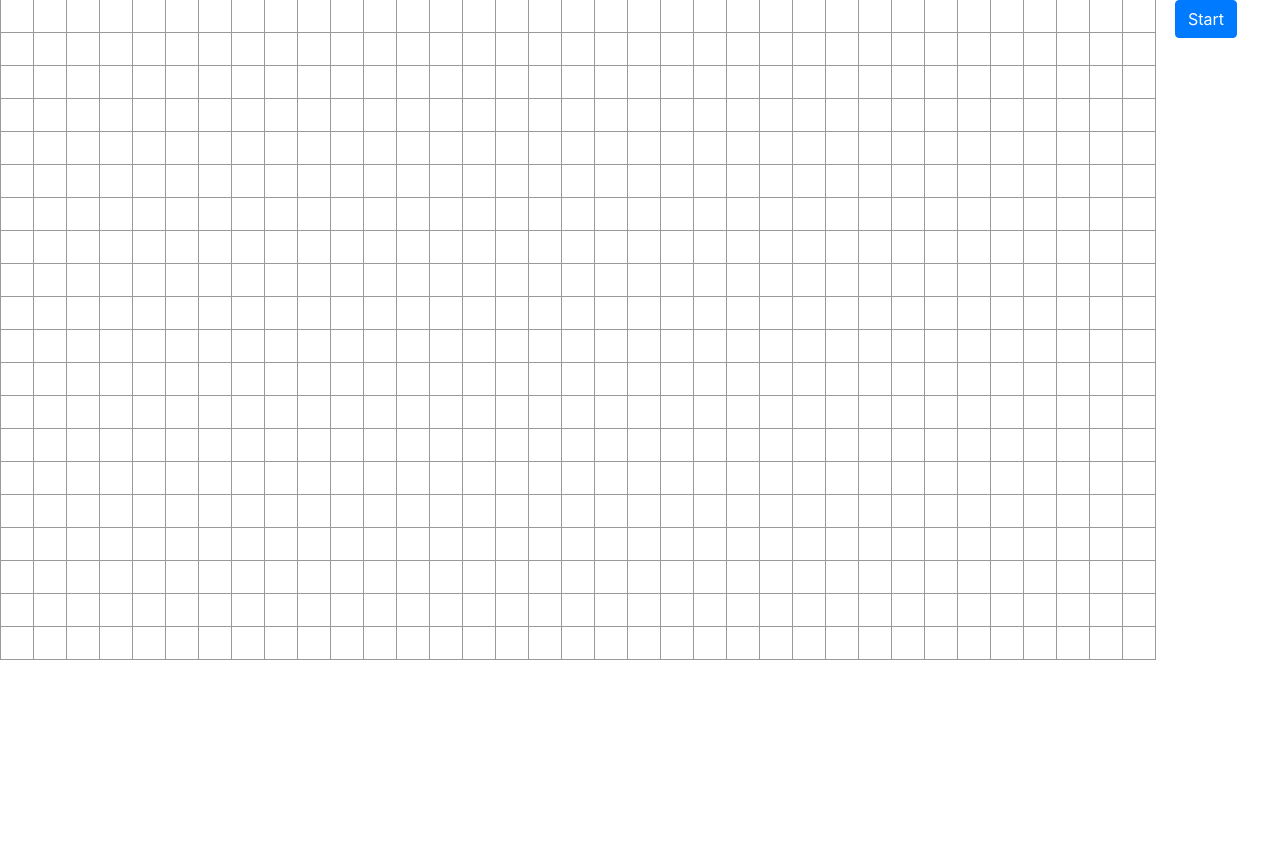
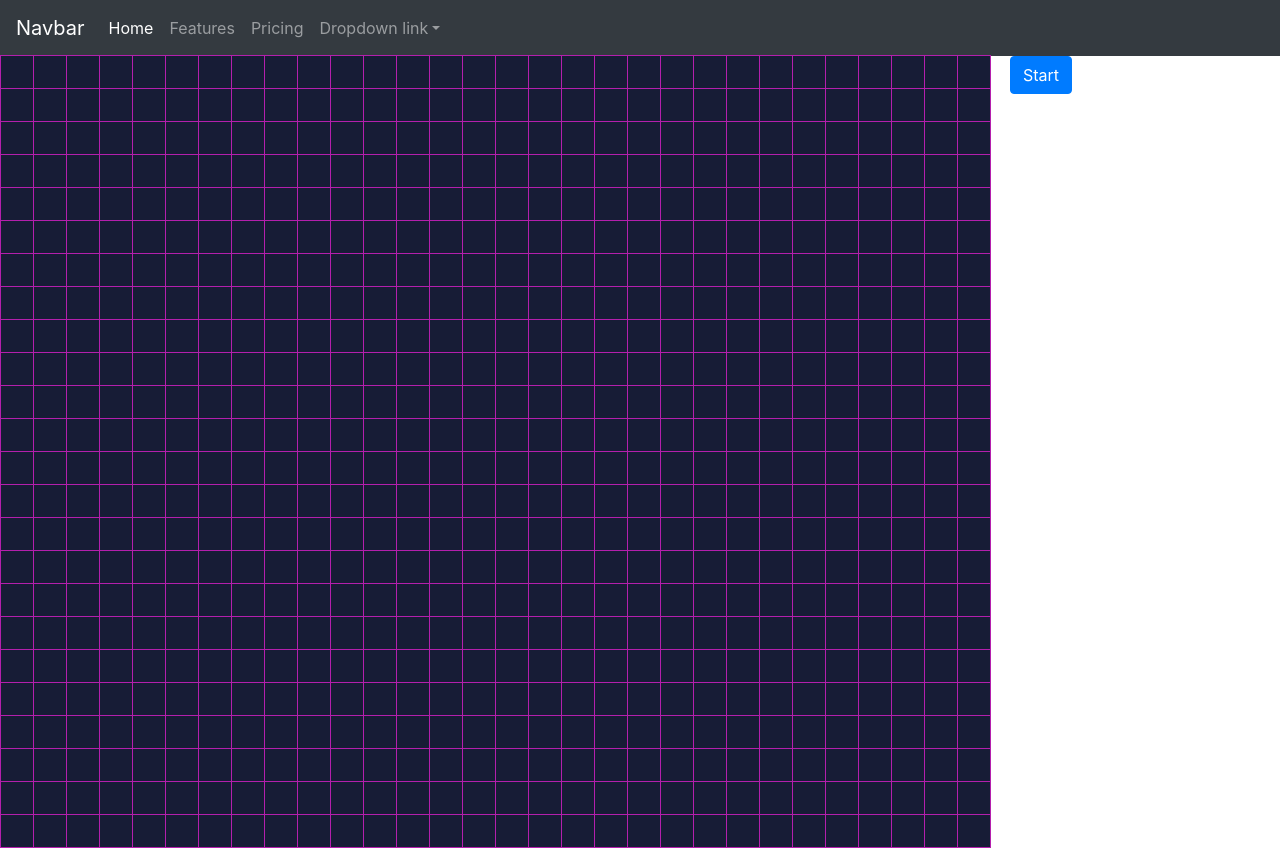
Before and after one commit to jaskirat-singh-grewal/graph_project, a React (Create React App) app: page / in a window 1280 px wide. Before the commit the page ends 800 px from the top, so only its background shows below. Built offline with nearby package versions, Linux system fonts and the light colour scheme.

Commit message:
added nav bar and updated theme

```diff
--- a/src/components/Graph.jsx
+++ b/src/components/Graph.jsx
@@ -5,8 +5,8 @@ import Grid from "./Grid";
 class Graph extends Component {
   constructor(props) {
     super(props);
-    const ROW = 20,
-      COL = 35;
+    const ROW = Math.floor(window.innerHeight / 33),
+      COL = 30;
     let wallPointer = false;
     this.wallPointer = wallPointer;
     this.ROW = ROW;
@@ -205,11 +205,12 @@ class Graph extends Component {
       }
       if (newTransBoxes.length === 0) {
         resultFlag = false;
+        coveredBoxes.push(...transBoxes);
         return;
       }
       coveredBoxes.push(...transBoxes);
       transBoxes = [...newTransBoxes];
-      await new Promise((resolve) => setTimeout(resolve, 70));
+      await new Promise((resolve) => setTimeout(resolve, 20));
       this.setState({
         boxContent: {
           box: box,
@@ -224,11 +225,12 @@ class Graph extends Component {
       });
     }
     if (resultFlag) {
+      coveredBoxes.push(...transBoxes);
       let loopLength = distance,
         currentResultBox = parent[endBoxIndex];
       do {
         resultBoxes.push(currentResultBox);
-        await new Promise((resolve) => setTimeout(resolve, 70));
+        await new Promise((resolve) => setTimeout(resolve, 20));
         console.log("currentRBox: ", currentResultBox);
         this.setState({
           boxContent: {
@@ -237,7 +239,7 @@ class Graph extends Component {
             endBoxIndex: endBoxIndex,
             wallBoxes: wallBoxes,
             resultBoxes: resultBoxes,
-            coveredBoxes: [],
+            coveredBoxes: coveredBoxes,
             transitionBoxes: [],
             distance: distance,
           },
@@ -266,7 +268,7 @@ class Graph extends Component {
         </div>
         <div className="graph-info">
           <button
-            className="btn btn-primary btn-md"
+            class="btn btn-primary btn-md"
             onClick={() => this.buttonStart()}
           >
             Start
--- a/src/components/Grid.jsx
+++ b/src/components/Grid.jsx
@@ -9,14 +9,14 @@ class Grid extends Component {
       className = "startBox";
     } else if (boxContent.endBoxIndex === i) {
       className = "endBox";
+    } else if (boxContent.resultBoxes.includes(i)) {
+      className = "resultBox";
+    } else if (boxContent.wallBoxes.includes(i)) {
+      className = "wallBox";
     } else if (boxContent.transitionBoxes.includes(i)) {
       className = "transitionBox";
-    } else if (boxContent.wallBoxes.includes(i)) {
-      className = "wallBox";
     } else if (boxContent.coveredBoxes.includes(i)) {
       className = "coveredBox";
-    } else if (boxContent.resultBoxes.includes(i)) {
-      className = "resultBox";
     } else {
       className = "box";
     }
--- /dev/null
+++ b/src/components/Nav.jsx
@@ -0,0 +1,70 @@
+import React, { Component } from "react";
+class Nav extends Component {
+  render() {
+    return (
+      <nav class="navbar navbar-expand-lg navbar-dark bg-dark">
+        <a class="navbar-brand" href="#">
+          Navbar
+        </a>
+        <button
+          class="navbar-toggler"
+          type="button"
+          data-toggle="collapse"
+          data-target="#navbarNavDropdown"
+          aria-controls="navbarNavDropdown"
+          aria-expanded="false"
+          aria-label="Toggle navigation"
+        >
+          <span class="navbar-toggler-icon"></span>
+        </button>
+        <div class="collapse navbar-collapse" id="navbarNavDropdown">
+          <ul class="navbar-nav">
+            <li class="nav-item active">
+              <a class="nav-link" href="#">
+                Home <span class="sr-only">(current)</span>
+              </a>
+            </li>
+            <li class="nav-item">
+              <a class="nav-link" href="#">
+                Features
+              </a>
+            </li>
+            <li class="nav-item">
+              <a class="nav-link" href="#">
+                Pricing
+              </a>
+            </li>
+            <li class="nav-item dropdown">
+              <a
+                class="nav-link dropdown-toggle"
+                href="#"
+                id="navbarDropdownMenuLink"
+                data-toggle="dropdown"
+                aria-haspopup="true"
+                aria-expanded="false"
+              >
+                Dropdown link
+              </a>
+              <div
+                class="dropdown-menu"
+                aria-labelledby="navbarDropdownMenuLink"
+              >
+                <a class="dropdown-item" href="#">
+                  Action
+                </a>
+                <a class="dropdown-item" href="#">
+                  Another action
+                </a>
+                <a class="dropdown-item" href="#">
+                  Something else here
+                </a>
+              </div>
+            </li>
+          </ul>
+        </div>
+      </nav>
+    );
+  }
+}
+
+export default Nav;
--- a/src/index.js
+++ b/src/index.js
@@ -3,11 +3,13 @@ import ReactDOM from "react-dom";
 import "./style/index.css";
 import App from "./App";
 import Graph from "./components/Graph.jsx";
+import Nav from "./components/Nav.jsx";
 import * as serviceWorker from "./serviceWorker";
 import "bootstrap/dist/css/bootstrap.css";
 
 ReactDOM.render(
   <React.StrictMode>
+    <Nav />
     <Graph />
   </React.StrictMode>,
   document.getElementById("root")
--- a/src/style/Graph.css
+++ b/src/style/Graph.css
@@ -19,8 +19,8 @@ ul {
 }
 
 .box {
-  background: #fff;
-  border: 1px solid #999;
+  background: rgb(23, 28, 54);
+  border: 1px solid rgb(180, 31, 173);
   float: left;
   font-size: 24px;
   font-weight: bold;
@@ -31,10 +31,11 @@ ul {
   padding: 0;
   text-align: center;
   width: 34px;
+  position: relative;
 }
 .startBox {
-  background: #bbb;
-  border: 1px solid #999;
+  background: rgb(187, 187, 187);
+  border: 1px solid rgb(180, 31, 173);
   float: left;
   font-size: 24px;
   font-weight: bold;
@@ -48,7 +49,7 @@ ul {
 }
 .endBox {
   background: rgb(0, 0, 0);
-  border: 1px solid #999;
+  border: 1px solid rgb(180, 31, 173);
   float: left;
   font-size: 24px;
   font-weight: bold;
@@ -62,7 +63,7 @@ ul {
 }
 .transitionBox {
   background: rgb(241, 7, 7);
-  border: 1px solid #999;
+  border: 1px solid rgb(180, 31, 173);
   float: left;
   font-size: 24px;
   font-weight: bold;
@@ -75,8 +76,8 @@ ul {
   width: 34px;
 }
 .coveredBox {
-  background: rgb(247, 235, 74);
-  border: 1px solid #999;
+  background: rgb(62, 211, 211);
+  border: 1px solid rgb(180, 31, 173);
   float: left;
   font-size: 24px;
   font-weight: bold;
@@ -87,10 +88,11 @@ ul {
   padding: 0;
   text-align: center;
   width: 34px;
+  transition: background 0.5s ease;
 }
 .resultBox {
-  background: rgb(74, 247, 146);
-  border: 1px solid #999;
+  background: rgb(40, 37, 236);
+  border: 1px solid rgb(180, 31, 173);
   float: left;
   font-size: 24px;
   font-weight: bold;
@@ -101,10 +103,11 @@ ul {
   padding: 0;
   text-align: center;
   width: 34px;
+  transition: background 0.5s ease;
 }
 .wallBox {
   background: rgb(102, 59, 2);
-  border: 1px solid #999;
+  border: 1px solid rgb(180, 31, 173);
   float: left;
   font-size: 24px;
   font-weight: bold;
```
